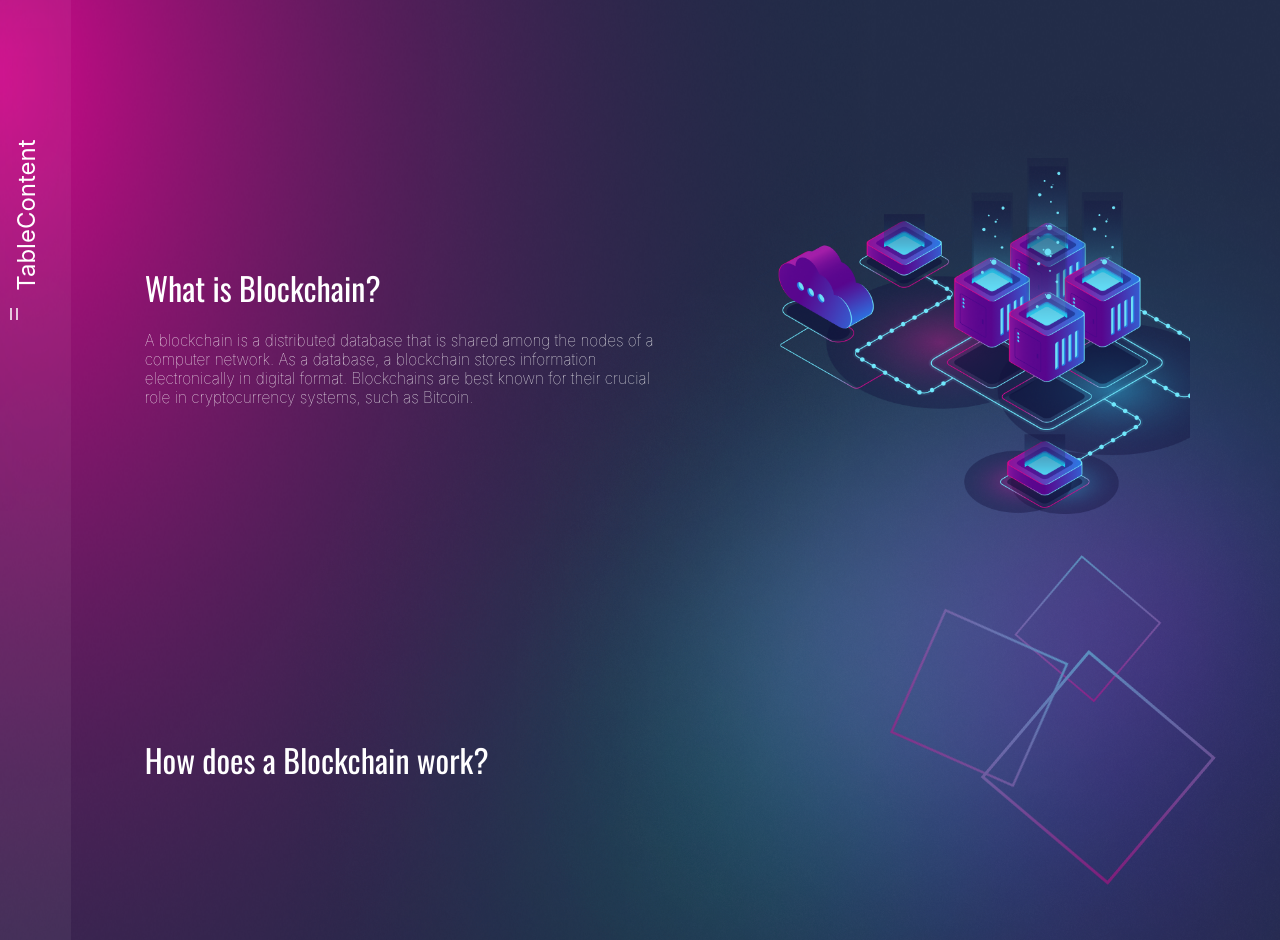
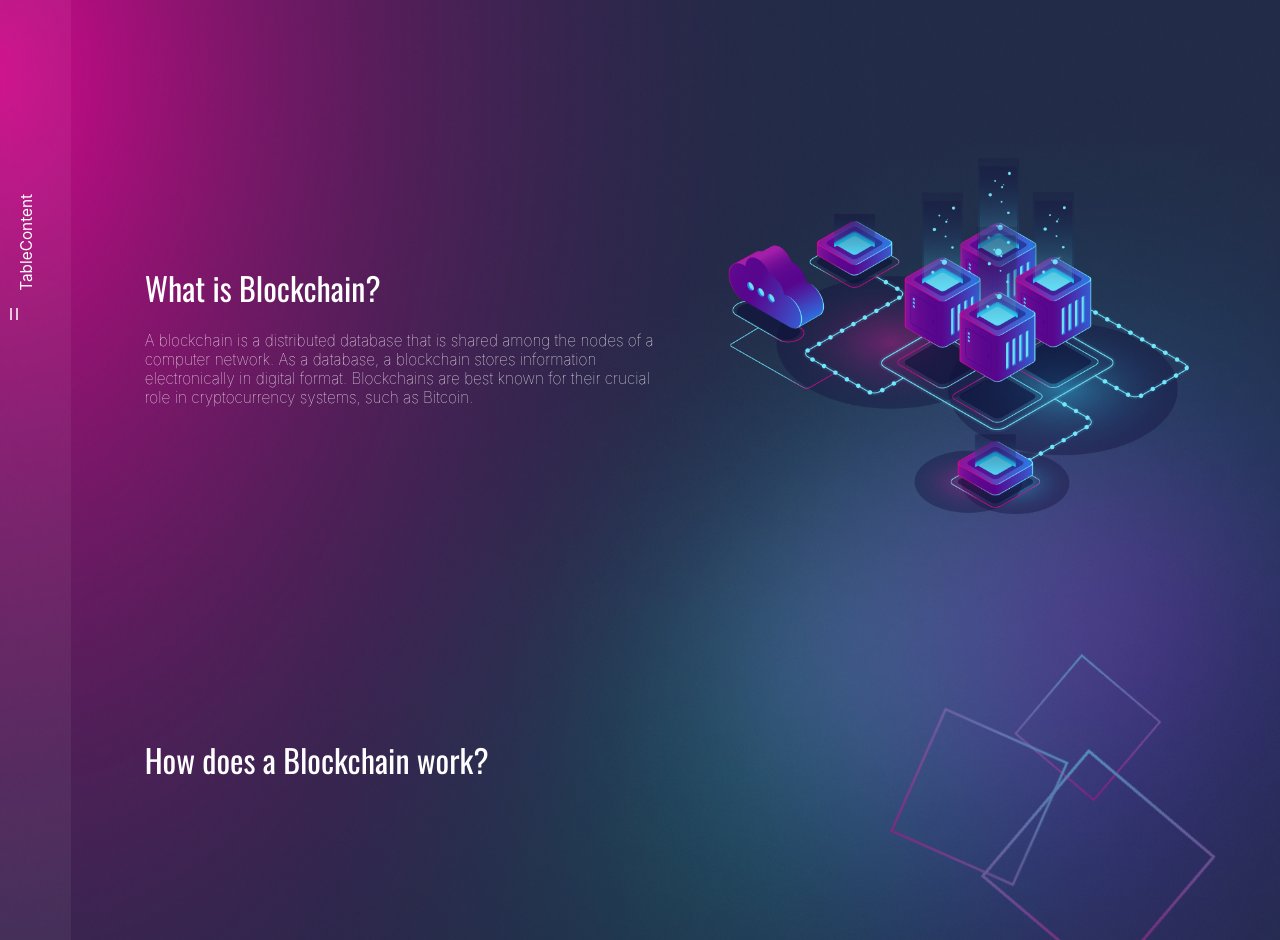
Before and after one commit to Harshsharma916/BlockChain-Website, a React (Create React App) app: page / in a window 1280 px wide. Shown: the part 160-1100 px from the top of the page. Built offline with nearby package versions, Linux system fonts and the light colour scheme.

Commit message:
minor changes

```diff
--- a/src/Components/TableContent/tablecontent.module.scss
+++ b/src/Components/TableContent/tablecontent.module.scss
@@ -1,3 +1,8 @@
+$info : 1.2vw;
+// $subheading: 2vw;
+// $heading: 2.5vw;
+$topics: 2.5vw;
+
 .table {
   width: 150%;
   background: rgba(255, 255, 255, 0.05);
@@ -20,7 +25,7 @@
 
   .text{
     margin: 0px;
-    font-size: 24px;
+    font-size: $info;
     color: white;
   }
 
@@ -37,16 +42,18 @@
   height: 100vh;
   width: 50vw;
   position: absolute;
-  left: 0px;
   top: 0px;
   background: rgba(255, 255, 255, 0.05);
   backdrop-filter: blur(100px);
   align-items: center;
   padding-left: 30px;
-  gap: 50px;
+  gap: 8%;
+  position: fixed;
+  z-index: 1;
 
   img{
-    color: white;
+    // color: white;
+    width: 12%;
   }
   img:hover{
     cursor: pointer;
@@ -60,7 +67,7 @@
 
     p{
       margin: 0px;
-      font-size: 50px;
+      font-size: $topics;
       font-weight: 100;
       color: whitesmoke;
     }
--- a/src/Containers/HomePage/homepage.module.scss
+++ b/src/Containers/HomePage/homepage.module.scss
@@ -45,7 +45,7 @@
 
 .rectAnimation1{
   position: absolute;
-  top: 22%;
+  top: 25%;
   right: 10%;
   opacity: 0.5;
 }
@@ -91,6 +91,6 @@
 
   .blocksImg {
     width: 50%;
-    margin-left: 10%;
+    margin-left: 5%;
   }
 }
```
